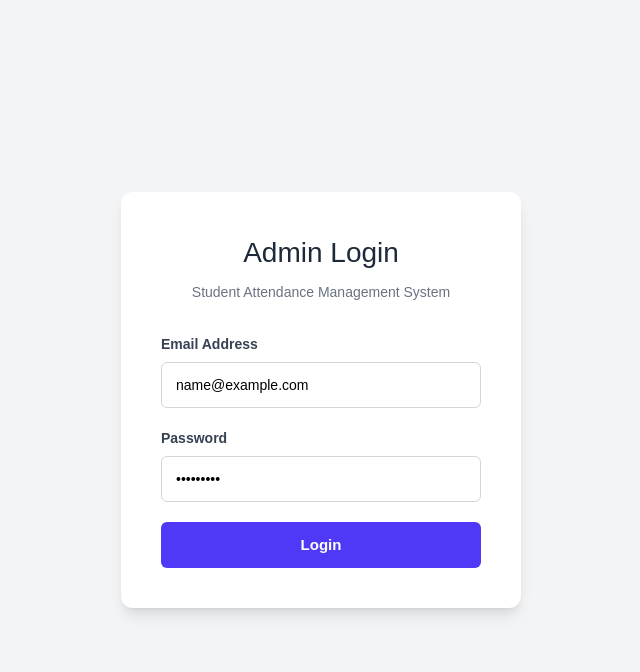
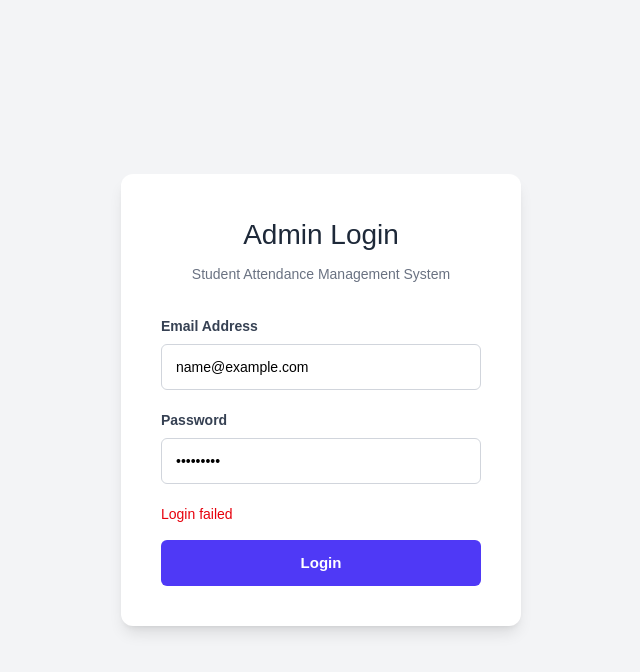
Before and after one commit to TharukaSenevirathne/student-attendance-system, a React app in the folder frontend/: page / in a window 1280 px wide. Both pictures are taken after typing "name@example.com", "Sample123" into the empty fields and a click on the button "Login". Shown: the top 672 px of the page, without its empty margins (319-959 px from the left). Built offline with nearby package versions, Linux system fonts and the light colour scheme; no server answers; the HTML template or start-up script is replaced by a standard one.

Commit message:
Resolve HTTP 200 Problem

```diff
--- a/frontend/src/components/login/LoginForm.jsx
+++ b/frontend/src/components/login/LoginForm.jsx
@@ -6,6 +6,7 @@ function LoginForm() {
     const navigate = useNavigate();
     const [email, setEmail] = useState("");
     const [password, setPassword] = useState("");
+    const [error, setError] = useState("");
     const handleLogin = async (e) => {
                 e.preventDefault();
         try {
@@ -31,7 +32,7 @@ function LoginForm() {
             console.log(response.data);
             navigate("/dashboard");
         } catch (error) {
-            console.log(error);
+        setError(error.response?.data?.message || "Login failed");
         }
     };
 
@@ -68,6 +69,9 @@ return (
                         />
                     </div>
 
+                    {error && (
+                        <p className="text-red-600 text-sm mb-4">{error}</p>
+                        )}
                     <button type="submit" className="w-full py-3 border-0 rounded-md bg-indigo-600 text-white text-[15px] font-semibold cursor-pointer hover:bg-indigo-700">Login</button>
                 </form>
             </div>
```
Also changed, not shown: 1 other file (tests, documents, lock files or other folders).
